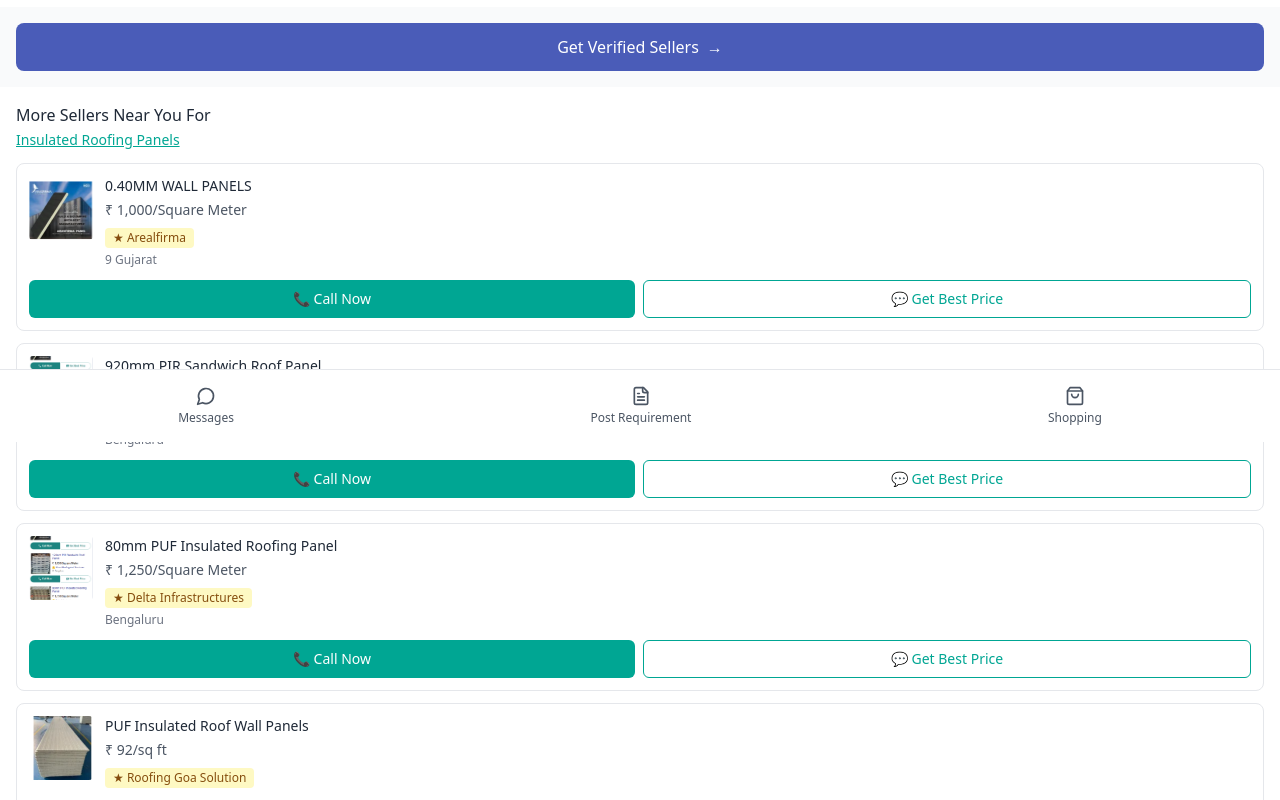
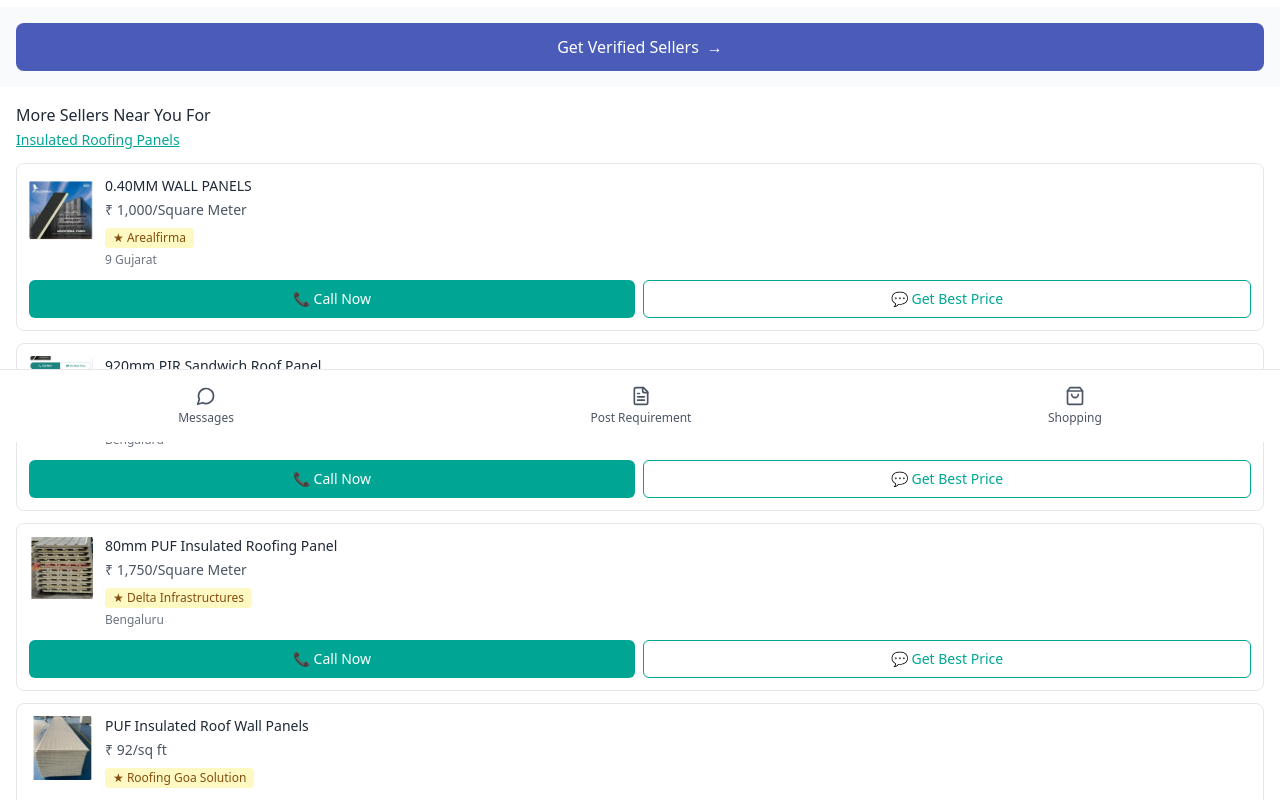
Before and after one commit to sreenivasanp-ops/Calculator_SEO_Pages, a React (Vite) app: page / in a window 1280 px wide. Shown: the part 358-1158 px from the top of the page. Built offline with nearby package versions, Linux system fonts and the light colour scheme.

Commit message:
Update roofing panel image and price
Updated the image and price for the 80mm PUF Insulated Roofing Panel section.

```diff
--- a/src/components/SellersNearYou.tsx
+++ b/src/components/SellersNearYou.tsx
@@ -1,3 +1,4 @@
+
 
 const SellersNearYou = () => {
   const sellers = [
@@ -20,10 +21,10 @@ const SellersNearYou = () => {
     {
       id: 3,
       title: "80mm PUF Insulated Roofing Panel",
-      price: "₹ 1,250/Square Meter",
+      price: "₹ 1,750/Square Meter",
       rating: "★ Delta Infrastructures",
       location: "Bengaluru",
-      image: "/lovable-uploads/58f7d244-6de6-42f9-b1ee-c45193ebdc77.png"
+      image: "/lovable-uploads/2e96daee-005c-473b-b2b3-9767f2b6ff2a.png"
     },
     {
       id: 4,
```
Also changed, not shown: public/lovable-uploads/2e96daee-005c-473b-b2b3-9767f2b6ff2a.png (added).
